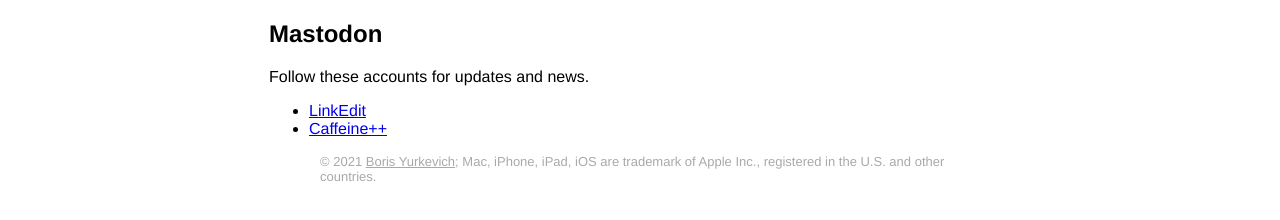
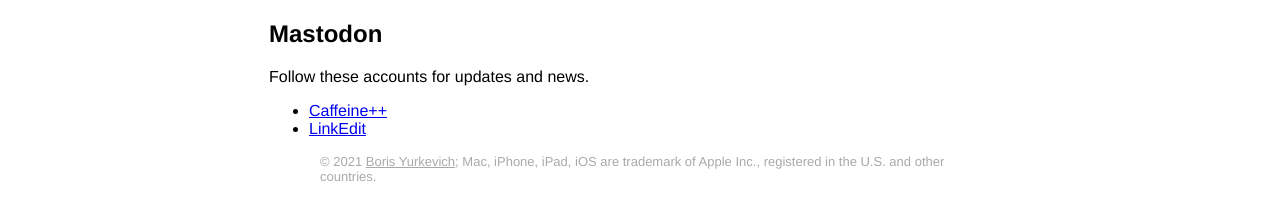
Before and after one commit to cocoaproductions/cocoaproductions.github.io, a Jekyll site: the page built from support.markdown, in a window 1280 px wide. Shown: the part 241-461 px from the top of the page. Built offline with Jekyll 4.4.1, drawn with Linux system fonts in a browser that asks for light colours; our own code applies the rules of GitHub Pages for plain Markdown files.

```diff
--- a/support.markdown
+++ b/support.markdown
@@ -15,5 +15,5 @@ We read all the letters but can't reply to all of them.
 
 Follow these accounts for updates and news.
 
+- [Caffeine++](https://mastodonapp.uk/@caffeine)
 - [LinkEdit](https://mastodonapp.uk/@linkedit)
-- [Caffeine++](https://mastodonapp.uk/@caffeine)
```
